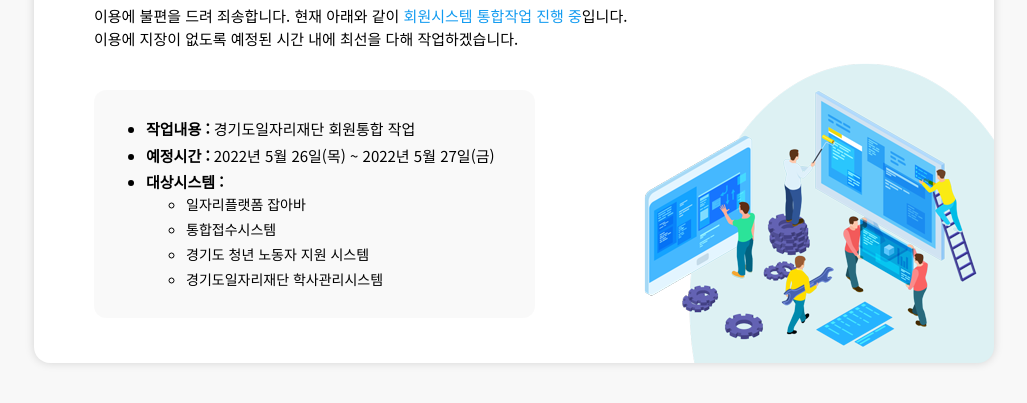
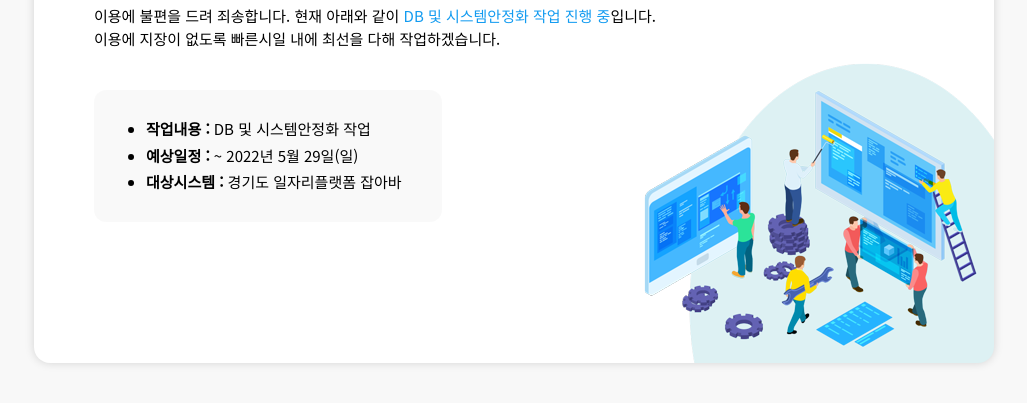
Before and after one commit to kang2oon/entCompany, a plain HTML site: page work_noti/index.html in a window 1280 px wide. Shown: the part 267-670 px from the top of the page, without its empty margins (126-1153 px from the left). Drawn offline with nearby package versions, Linux system fonts and the light colour scheme.

Commit message:
작업 중 교체

```diff
--- a/work_noti/index.html
+++ b/work_noti/index.html
@@ -41,19 +41,12 @@
 <body>
     <div class="wrap">
         <h1>현재 <span>시스템 작업 중</span>입니다.</h1>
-        <p>이용에 불편을 드려 죄송합니다. 현재 아래와 같이 <span>회원시스템 통합작업 진행 중</span>입니다.<br/>이용에 지장이 없도록 예정된 시간 내에 최선을 다해 작업하겠습니다.</p>
+        <p>이용에 불편을 드려 죄송합니다. 현재 아래와 같이 <span>DB 및 시스템안정화 작업 진행 중</span>입니다.<br/>이용에 지장이 없도록 빠른시일 내에 최선을 다해 작업하겠습니다.</p>
         <div>
             <ul>
-                <li><strong>작업내용 : </strong>경기도일자리재단 회원통합 작업</li>
-                <li><strong>예정시간 : </strong>2022년 5월 26일(목) ~ 2022년 5월 27일(금)</li>
-                <li><strong>대상시스템 : </strong>
-                    <ul>
-                        <li>일자리플랫폼 잡아바</li>
-                        <li>통합접수시스템</li>
-                        <li>경기도 청년 노동자 지원 시스템</li>
-                        <li>경기도일자리재단 학사관리시스템</li>
-                    </ul>
-                </li>
+                <li><strong>작업내용 : </strong>DB 및 시스템안정화 작업</li>
+                <li><strong>예상일정 : </strong>~ 2022년 5월 29일(일)</li>
+                <li><strong>대상시스템 : </strong>경기도 일자리플랫폼 잡아바</li>
             </ul>
         </div>
     </div>
```
